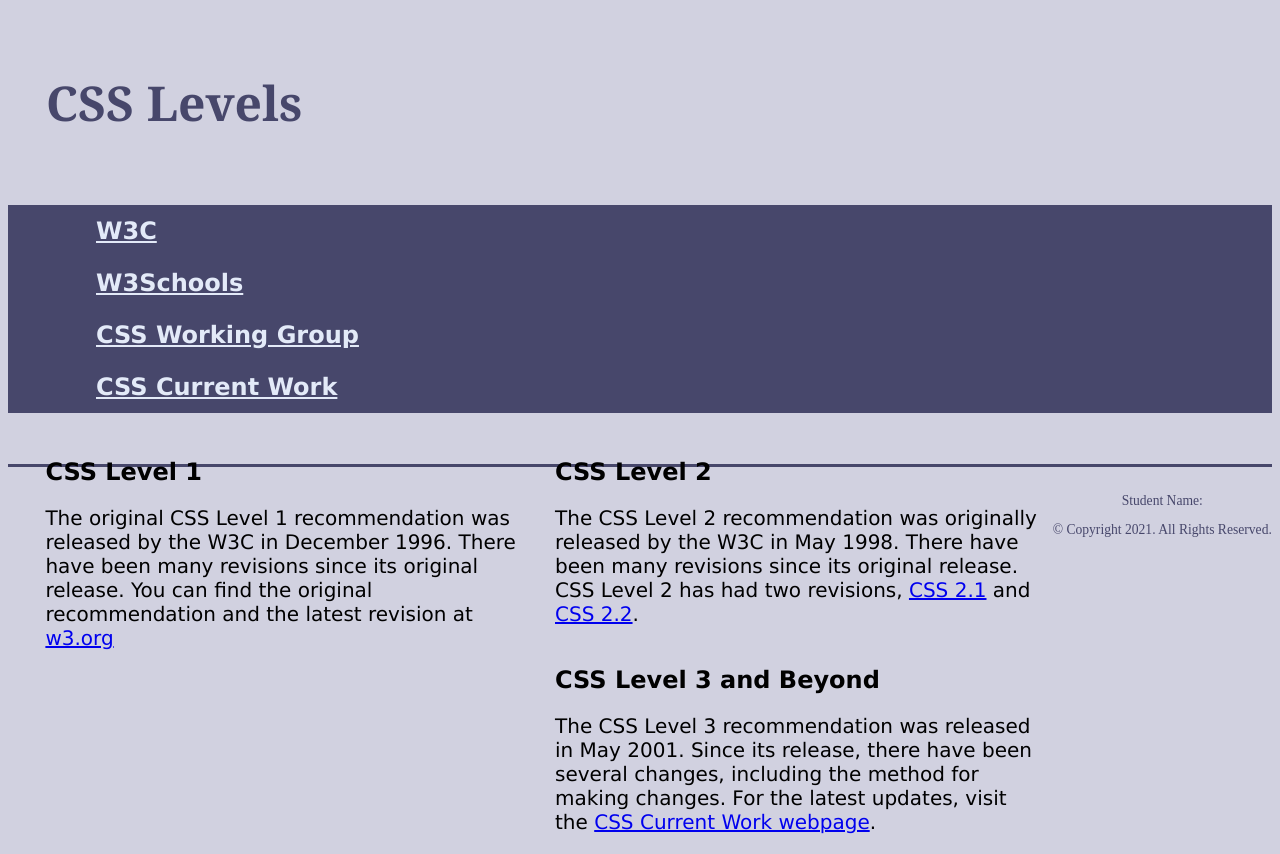
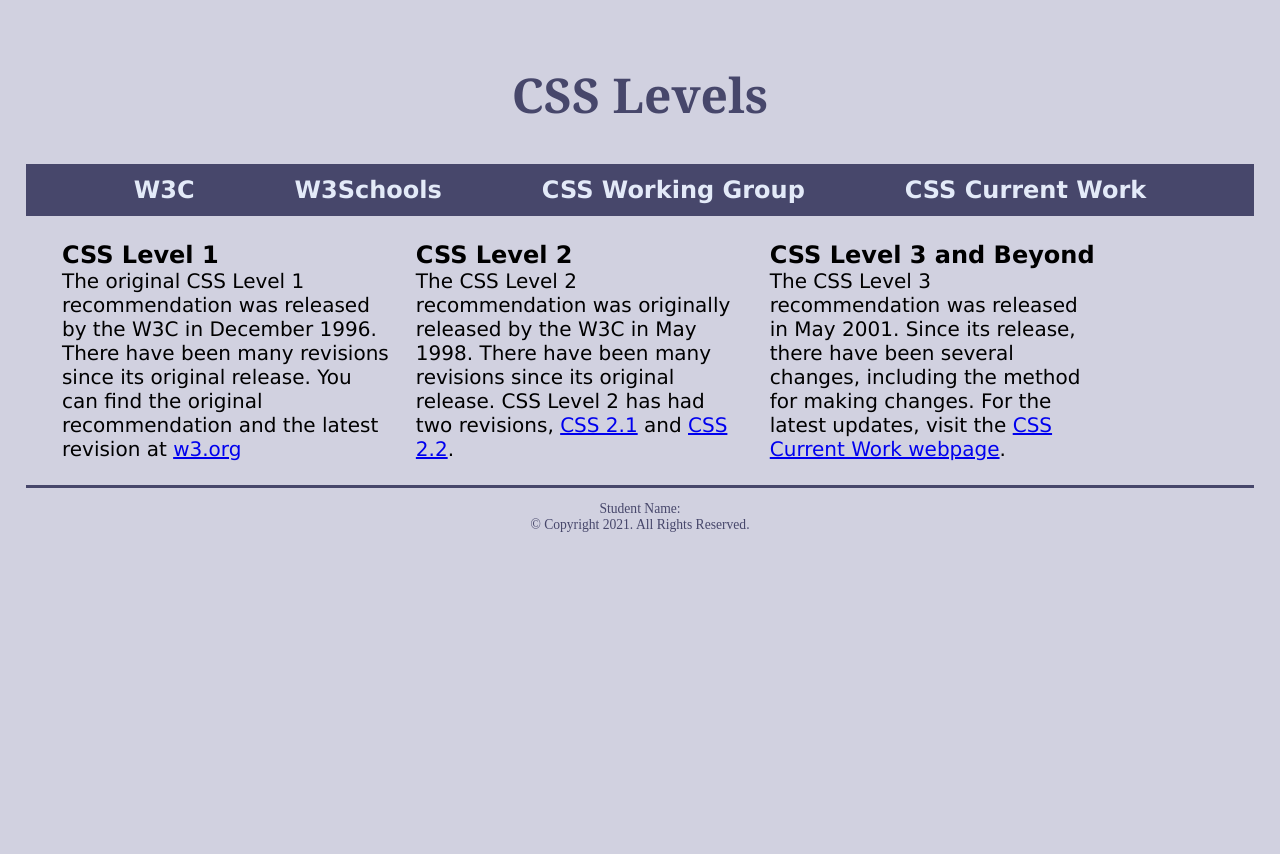
Before and after one commit to aroeltgen/Ch-4--Analyze--Apply--Extend, a plain HTML site: page analyze apply extend-2/analyze/analyze04.html in a window 1280 px wide. After the commit the page ends 800 px from the top, so only its background shows below. Drawn offline with Linux system fonts and the light colour scheme.

Commit message:
Update styles.css

```diff
--- a/analyze apply extend-2/analyze/css/styles.css
+++ b/analyze apply extend-2/analyze/css/styles.css
@@ -1,35 +1,84 @@
+/* Author: Alexander Roeltgen
+   Date: 2.21
+   File Name: styles.css
+*/
+
+/* CSS Reset */
+* {
+    margin: 0;
+    padding: 0;
+    border: 0;
+    box-sizing: border-box;
+}
+
+/* Body Styles */
+body {
+    padding: 2%;
+    background-color: #d1d1e0;
+}
+
+/* Header Styles */
+header h1 {
+    font-size: 3em;
+    font-family: Georgia, Times, serif;
+    padding: 3%;
+    color: #47476b;
+    text-align: center; /* Corrected to center-align h1 content */
+}
+
+/* Navigation Styles */
+nav {
+    background-color: #47476b;
+}
+
+nav ul {
+    margin: 0;
+    text-align: center; /* Added for improved alignment */
+}
+
+nav li {
+    display: inline-block; /* Corrected from block to inline-block */
+    font-size: 1.5em;
+    font-family: Verdana, Arial, sans-serif;
+    font-weight: bold;
+}
+
+nav li a {
+    display: block;
+    color: #e3eaf8;
+    padding: 0.5em 2em;
+    text-decoration: none;
+}
+
+/* Main Content Styles */
+main {
+    padding: 2%;
+    font-family: Geneva, Arial, sans-serif;
+    overflow: auto; /* Updated to set overflow to auto */
+}
+
+main p {
+    font-size: 1.25em;
+}
+
+main h3 {
+    padding-top: 2%;
+    font-size: 2em;
+}
+
+/* ID Selectors for CSS1, CSS2, CSS3 */
 #css1, #css2, #css3 {
-    width: 40%;
+    width: 30%; /* Adjusted width so they can appear next to each other */
     float: left;
     padding: 0 1%;
-}footer {
+}
+
+/* Footer Styles */
+footer {
     text-align: center;
     font-size: 0.85em;
     color: #47476b;
     padding: 1% 0;
     border-top: 3px solid #47476b;
-}body {
-    padding 2%;
-    background-color: #d1d1e0;
-} main {
-    padding: 2%;
-    font-family: Geneva, Arial, sans-serif;
-} header h1 {
-    font-size: 3em;
-    font-family: Georgia, Times, serif;
-    padding: 3%;
-    color: #47476b;
-} nav {
-    background-color: #47476b;
-} nav ul { margin: 0;} nav li {
-    display: block;
-    font-size: 1.5em; font-family: Verdana, Arial, sans-serif; font-weight: bold;
-} nav li a { display: block; color: #e3eaf8; padding: 0.5em 2em; }
-
-main p {
-    font-size: 1.25em;
+    clear: left; /* Updated to clear a float on the left */
 }
-main h3 {
-    padding-top: 2%;
-    font-size: 2em;
-}
```
